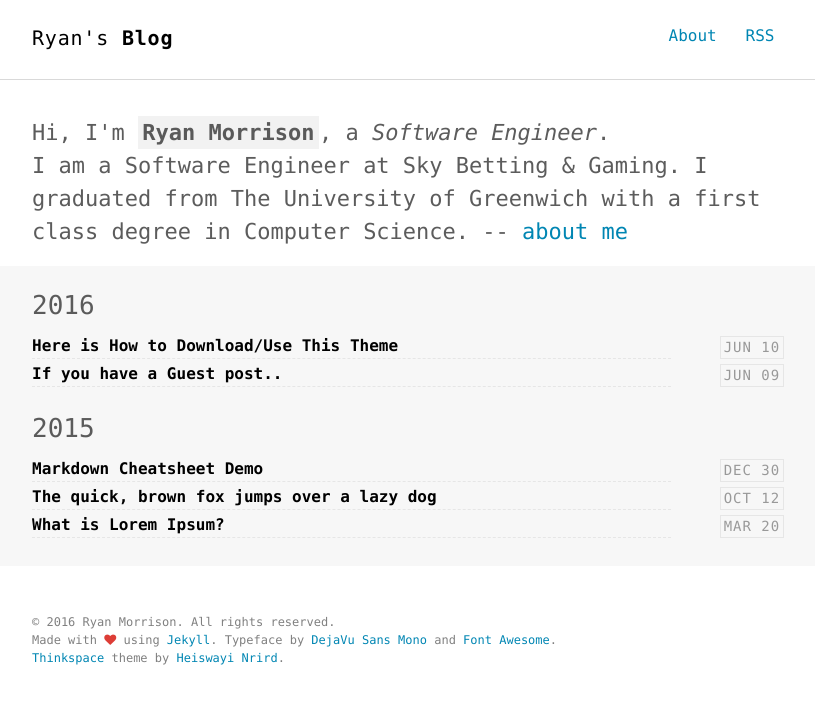
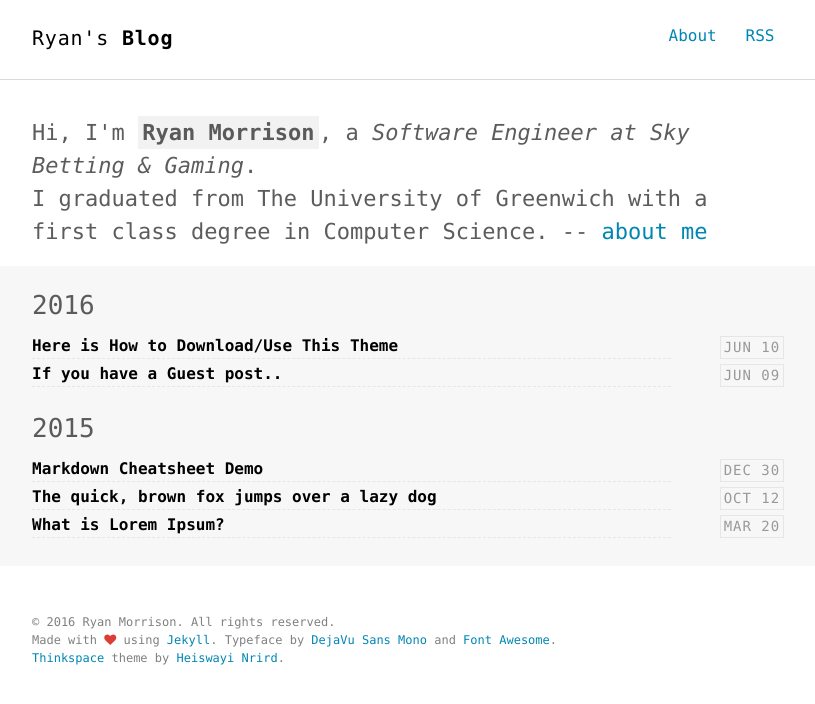
Before and after one commit to razki/devBlog, a Jekyll site: the page built from index.html, in a window 1280 px wide. Shown: the top 704 px of the page, without its empty margins (232-1047 px from the left). Built offline with Jekyll 4.4.1, drawn with Linux system fonts in a browser that asks for light colours.

Commit message:
updated config

```diff
--- a/_config.yml
+++ b/_config.yml
@@ -24,8 +24,8 @@ sass:
 # Author settings
 author:
   name     : "Ryan Morrison"
-  job      : "Software Engineer"
-  bio      : "I am a Software Engineer at Sky Betting & Gaming. I graduated from The University of Greenwich with a first class degree in Computer Science."
+  job      : "Software Engineer at Sky Betting & Gaming"
+  bio      : "I graduated from The University of Greenwich with a first class degree in Computer Science."
   thumb    : /images/avatar.png
   email    : contact@ryan.pm
   url      : https://razki.github.io/devBlog
```
